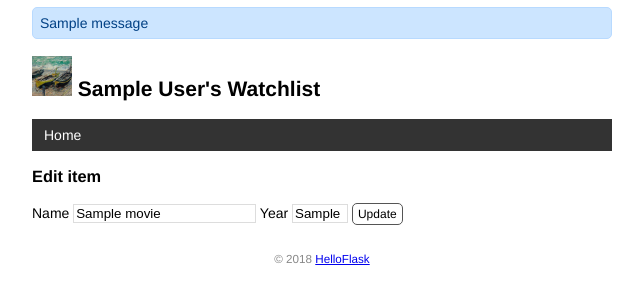
After one commit to YourPeer/flask_blog, a Flask app: page /movie/edit/1 in a window 1280 px wide. The commit adds this page. Shown: the top 304 px of the page, without its empty margins (318-961 px from the left). Run offline with Flask 2, Linux system fonts and the light colour scheme; tables that the repository leaves empty hold one stand-in row (values such as "Sample post"); one stand-in notice (Sample message) is shown.

Commit message:
Create, edit and delete item by form

```diff
--- a/app.py
+++ b/app.py
@@ -6,6 +6,7 @@ import click
 app = Flask(__name__)
 app.config['SQLALCHEMY_DATABASE_URI'] = 'sqlite:///' + os.path.join(app.root_path, 'data.db')
 app.config['SQLALCHEMY_TRACK_MODIFICATIONS'] = False  # 关闭对模型修改的监控
+app.config['SECRET_KEY'] = 'dev'
 db = SQLAlchemy(app)  # 初始化扩展，传入程序实例 app
 
 class User(db.Model):  # 表名将会是 user（自动生成，小写处理）
@@ -57,11 +58,6 @@ def forge():
     db.session.commit()
     click.echo('Done.')
 
-@app.route('/')
-def index():
-    movies = Movie.query.all()  # 读取所有电影记录
-    return render_template('index.html',movies=movies)
-
 @app.errorhandler(404)  # 传入要处理的错误代码
 def page_not_found(e):  # 接受异常对象作为参数
     return render_template('404.html'), 404  # 返回模板和状态码
@@ -70,3 +66,54 @@ def page_not_found(e):  # 接受异常对象作为参数
 def inject_user():
     user = User.query.first()
     return dict(user=user)
+
+from flask import request, url_for, redirect, flash
+@app.route('/', methods=['GET', 'POST'])
+def index():
+    if request.method == 'POST':  # 判断是否是 POST 请求
+        # 获取表单数据
+        title = request.form.get('title')  # 传入表单对应输入字段的 name 值
+        year = request.form.get('year')
+        # 验证数据
+        if not title or not year or len(year) > 4 or len(title) > 60:
+            flash('Invalid input.')  # 显示错误提示
+            return redirect(url_for('index'))  # 重定向回主页
+        # 保存表单数据到数据库
+        movie = Movie(title=title, year=year)  # 创建记录
+        db.session.add(movie)  # 添加到数据库会话
+        db.session.commit()  # 提交数据库会话
+        flash('Item created.')  # 显示成功创建的提示
+        return redirect(url_for('index'))  # 重定向回主页
+
+    user = User.query.first()
+    movies = Movie.query.all()
+    return render_template('index.html', user=user, movies=movies)
+
+
+@app.route('/movie/edit/<int:movie_id>', methods=['GET', 'POST'])
+def edit(movie_id):
+    movie = Movie.query.get_or_404(movie_id)
+
+    if request.method == 'POST':  # 处理编辑表单的提交请求
+        title = request.form['title']
+        year = request.form['year']
+
+        if not title or not year or len(year) > 4 or len(title) > 60:
+            flash('Invalid input.')
+            return redirect(url_for('edit', movie_id=movie_id))  # 重定向回对应的编辑页面
+
+        movie.title = title  # 更新标题
+        movie.year = year  # 更新年份
+        db.session.commit()  # 提交数据库会话
+        flash('Item updated.')
+        return redirect(url_for('index'))  # 重定向回主页
+
+    return render_template('edit.html', movie=movie)  # 传入被编辑的电影记录
+
+@app.route('/movie/delete/<int:movie_id>', methods=['POST'])  # 限定只接受 POST 请求
+def delete(movie_id):
+    movie = Movie.query.get_or_404(movie_id)  # 获取电影记录
+    db.session.delete(movie)  # 删除对应的记录
+    db.session.commit()  # 提交数据库会话
+    flash('Item deleted.')
+    return redirect(url_for('index'))  # 重定向回主页
--- a/static/style.css
+++ b/static/style.css
@@ -84,3 +84,49 @@ nav li a:hover {
     border-radius: 5px;
     padding: 3px 5px;
 }
+
+/* 覆盖某些浏览器对 input 元素定义的字体 */
+input[type=submit] {
+    font-family: inherit;
+}
+
+input[type=text] {
+    border: 1px solid #ddd;
+}
+
+input[name=year] {
+    width: 50px;
+}
+
+.btn {
+    font-size: 12px;
+    padding: 3px 5px;
+    text-decoration: none;
+    cursor: pointer;
+    background-color: white;
+    color: black;
+    border: 1px solid #555555;
+    border-radius: 5px;
+}
+
+.btn:hover {
+    text-decoration: none;
+    background-color: black;
+    color: white;
+    border: 1px solid black;
+}
+
+.alert {
+    position: relative;
+    padding: 7px;
+    margin: 7px 0;
+    border: 1px solid transparent;
+    color: #004085;
+    background-color: #cce5ff;
+    border-color: #b8daff;
+    border-radius: 5px;
+}
+
+.inline-form {
+    display: inline;
+}
--- a/templates/base.html
+++ b/templates/base.html
@@ -10,6 +10,9 @@
     {% endblock %}
 </head>
 <body>
+{% for message in get_flashed_messages() %}
+	<div class="alert">{{ message }}</div>
+{% endfor %}
     <h2>
         <img alt="Avatar" class="avatar" src="{{ url_for('static', filename='images/1.png') }}">
         {{ user.name }}'s Watchlist
--- /dev/null
+++ b/templates/edit.html
@@ -0,0 +1,10 @@
+{% extends 'base.html' %}
+
+{% block content %}
+<h3>Edit item</h3>
+<form method="post">
+    Name <input type="text" name="title" autocomplete="off" required value="{{ movie.title }}">
+    Year <input type="text" name="year" autocomplete="off" required value="{{ movie.year }}">
+    <input class="btn" type="submit" name="submit" value="Update">
+</form>
+{% endblock %}
--- a/templates/index.html
+++ b/templates/index.html
@@ -6,10 +6,14 @@
     <li>{{ movie.title }} - {{ movie.year }}
         <span class="float-right">
             <a class="imdb" href="https://www.imdb.com/find?q={{ movie.title }}" target="_blank" title="Find this movie on IMDb">IMDb</a>
+            <a class="btn" href="{{ url_for('edit', movie_id=movie.id) }}">Edit</a>
+            <form class="inline-form" method="post" action="{{ url_for('delete', movie_id=movie.id) }}">
+                <input class="btn" type="submit" name="delete" value="Delete" onclick="return confirm('Are you sure?')">
+            </form>
         </span>
 
     </li>
     {% endfor %}
 </ul>
-<img alt="Walking Totoro" class="totoro" src="{{ url_for('static', filename='images/totoro.gif') }}" title="to~to~ro~">
+<p>{{ movies|length }} Titles</p>
 {% endblock %}
```
